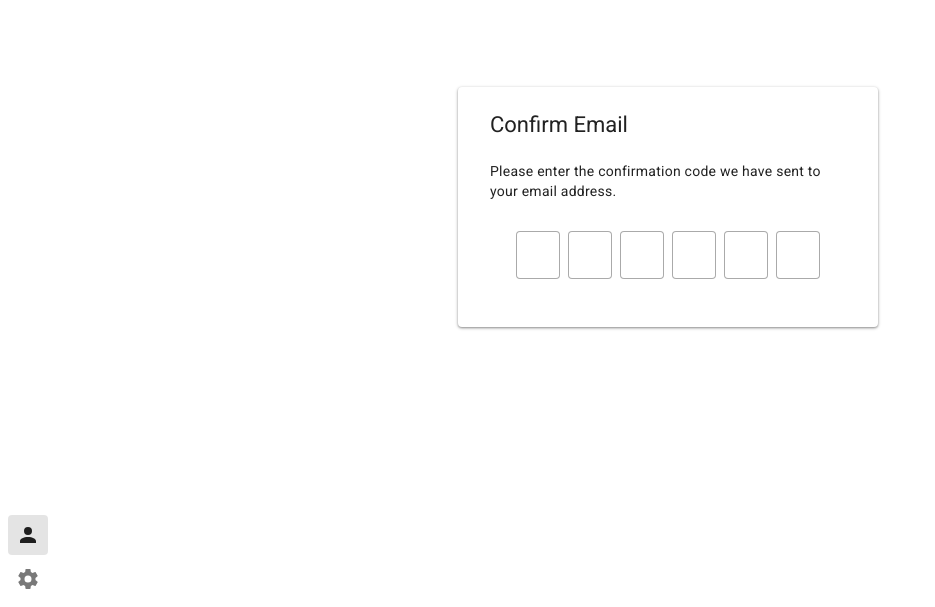
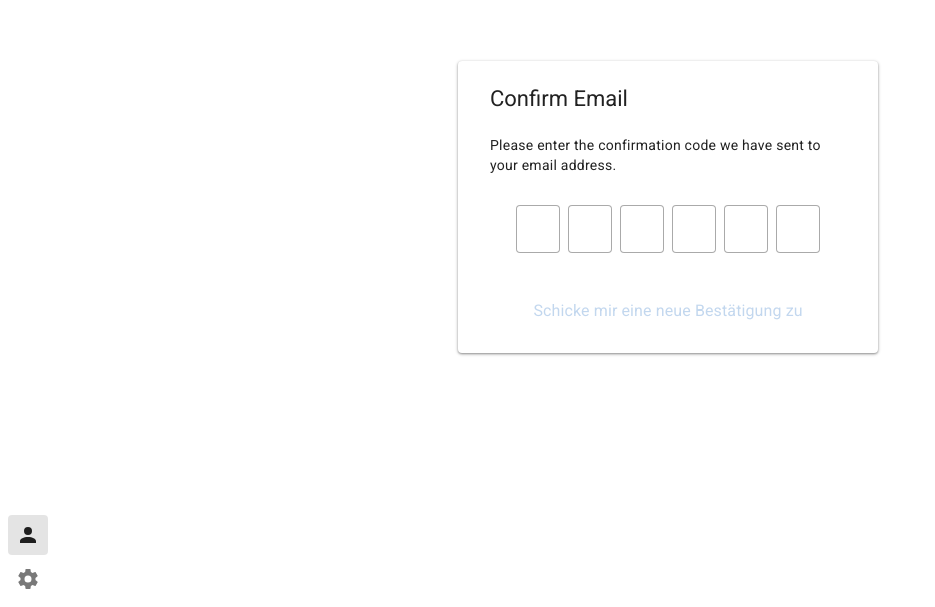
Before and after one commit to AK2083/DojoSphere, a Vue app: page /confirm in a window 1280 px wide. Shown: the part 193-800 px from the top of the page, without its empty margins (0-935 px from the left). Built offline with nearby package versions, Linux system fonts and the light colour scheme.

Commit message:
feat: add resend otp function

```diff
--- /dev/null
+++ b/src/features/authentication/model/otp/resend-otp.ts
@@ -0,0 +1,15 @@
+import { resendSignUpConfirmationEmail } from '@shared/api'
+import type { RegisterResult } from '@shared/types'
+
+import { monitorInformation, MONITORING_EVENTS } from '../../monitoring/monitoring'
+
+/**
+ * Triggers resend of the sign-up confirmation mail and records monitoring data.
+ *
+ * @param {string} email - The email address to resend confirmation to.
+ * @returns {Promise<RegisterResult>} Result of resend attempt.
+ */
+export function resendOtp(email: string): Promise<RegisterResult> {
+  monitorInformation(MONITORING_EVENTS.RESEND_OTP)
+  return resendSignUpConfirmationEmail(email)
+}
--- a/src/features/authentication/model/otp/use-otp.ts
+++ b/src/features/authentication/model/otp/use-otp.ts
@@ -1,5 +1,6 @@
 import { ref } from 'vue'
 
+import { resendOtp } from './resend-otp'
 import { verifyOtp } from './verify-otp'
 /**
  * Composable for handling OTP (one-time password) verification.
@@ -23,6 +24,9 @@ import { verifyOtp } from './verify-otp'
 export function useOtp() {
   const errorCode = ref<string | null>(null)
   const loading = ref(false)
+  const resendErrorCode = ref<string | null>(null)
+  const resendLoading = ref(false)
+  const resendSuccess = ref(false)
 
   async function execute(email: string, token: string) {
     loading.value = true
@@ -40,5 +44,23 @@ export function useOtp() {
     return true
   }
 
-  return { execute, errorCode, loading }
+  async function resend(email: string) {
+    resendLoading.value = true
+    resendSuccess.value = false
+
+    const response = await resendOtp(email)
+
+    resendLoading.value = false
+
+    if (!response.success) {
+      resendErrorCode.value = response.error.code
+      return false
+    }
+
+    resendErrorCode.value = null
+    resendSuccess.value = true
+    return true
+  }
+
+  return { execute, errorCode, loading, resend, resendErrorCode, resendLoading, resendSuccess }
 }
--- a/src/features/authentication/monitoring/monitoring.ts
+++ b/src/features/authentication/monitoring/monitoring.ts
@@ -17,6 +17,7 @@ export const CATEGORY = 'authentication'
 export const MONITORING_EVENTS = {
   AUTH_REGISTER_SUBMITTED: 'auth.register.submitted',
   CHECK_OTP: 'auth.otp.verify',
+  RESEND_OTP: 'auth.otp.resend',
   STORAGE_OTP_READ: 'auth.otp.storage.read',
   STORAGE_OTP_WRITE: 'auth.otp.storage.write'
 }
--- a/src/pages/EMailConfirmation.vue
+++ b/src/pages/EMailConfirmation.vue
@@ -2,18 +2,27 @@
 import { translationKeys, useOtp } from '@features/authentication'
 import { useTranslation } from '@shared/lib'
 
-const { execute, errorCode } = useOtp()
+const { execute, errorCode, resend, resendErrorCode, resendLoading, resendSuccess } = useOtp()
 const { t } = useTranslation()
 const router = useRouter()
 const route = useRoute()
-const email = route.query.email
+const email = computed(() => {
+  const value = route.query.email
+  if (Array.isArray(value)) return value[0] ?? ''
+  return typeof value === 'string' ? value : ''
+})
 const otp = ref('')
 
 const verifyOtp = async () => {
-  const success = await execute(email, otp.value)
+  const success = await execute(email.value, otp.value)
   if (!success) return
 
   router.push({ name: 'settings' })
+}
+
+const resendConfirmation = async () => {
+  if (!email.value) return
+  await resend(email.value)
 }
 </script>
 
@@ -27,7 +36,31 @@ const verifyOtp = async () => {
 
         <v-otp-input v-model="otp" length="6" type="number" @finish="verifyOtp" />
         <v-alert v-if="errorCode" :text="t(errorCode)" type="error" class="mt-2"></v-alert>
+        <v-alert
+          v-if="resendErrorCode"
+          :text="t(resendErrorCode)"
+          type="error"
+          class="mt-2"
+        ></v-alert>
+        <v-alert
+          v-if="resendSuccess"
+          :text="t(translationKeys.success.resendMail)"
+          type="success"
+          class="mt-2"
+        ></v-alert>
       </v-card-text>
+      <v-card-actions>
+        <v-btn
+          block
+          color="primary"
+          variant="text"
+          :loading="resendLoading"
+          :disabled="!email"
+          @click="resendConfirmation"
+        >
+          Schicke mir eine neue Bestätigung zu
+        </v-btn>
+      </v-card-actions>
     </v-card>
   </v-container>
 </template>
--- a/src/shared/api/index.ts
+++ b/src/shared/api/index.ts
@@ -1,2 +1,3 @@
 export { checkOneTimePassword } from './supabase/auth/check-otp'
+export { resendSignUpConfirmationEmail } from './supabase/auth/resend-sign-up-confirmation'
 export { signUpWithMailAndPassword } from './supabase/auth/sign-up-with-mail-and-password'
--- a/src/shared/api/supabase/auth/auth.ts
+++ b/src/shared/api/supabase/auth/auth.ts
@@ -60,3 +60,21 @@ export async function verifyOneTimePassword(email: string, token: string): Promi
     type: 'signup'
   })
 }
+
+/**
+ * Resends the email confirmation link for a sign-up flow.
+ *
+ * This is a low-level API wrapper around Supabase's `auth.resend` method.
+ * It performs no error handling and returns the raw Supabase response.
+ *
+ * @param {string} email - The email address that should receive a new confirmation link.
+ * @returns {Promise<Awaited<ReturnType<typeof supabase.auth.resend>>>} The raw Supabase resend response.
+ */
+export async function resendSignUpConfirmation(
+  email: string
+): Promise<Awaited<ReturnType<typeof supabase.auth.resend>>> {
+  return await supabase.auth.resend({
+    type: 'signup',
+    email
+  })
+}
--- /dev/null
+++ b/src/shared/api/supabase/auth/resend-sign-up-confirmation.ts
@@ -0,0 +1,28 @@
+import { captureException } from '@shared/lib'
+import type { RegisterResult } from '@shared/types'
+
+import { mapSupabaseError } from '../map-supabase-error'
+import { resendSignUpConfirmation } from './auth'
+
+/**
+ * Resends a sign-up confirmation email via Supabase.
+ *
+ * Handles Supabase errors by mapping them to application-specific errors
+ * and forwarding them to monitoring.
+ *
+ * @param {string} email - The email that should receive a new confirmation link.
+ * @returns {Promise<RegisterResult>} Success flag or mapped error payload.
+ */
+export async function resendSignUpConfirmationEmail(email: string): Promise<RegisterResult> {
+  const { error } = await resendSignUpConfirmation(email)
+
+  if (error) {
+    captureException(error, 'auth', 'resendSignUpConfirmationEmail')
+    return {
+      success: false,
+      error: mapSupabaseError(error)
+    }
+  }
+
+  return { success: true }
+}
```
Also changed, not shown: 1 other file (tests, documents, lock files or other folders).
